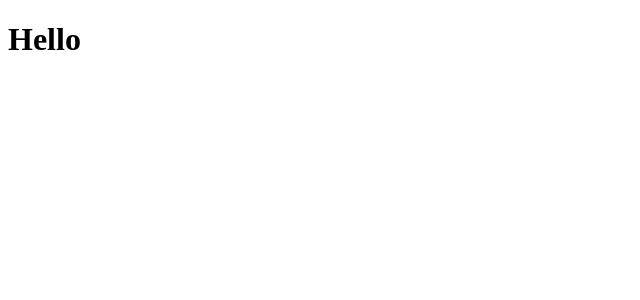
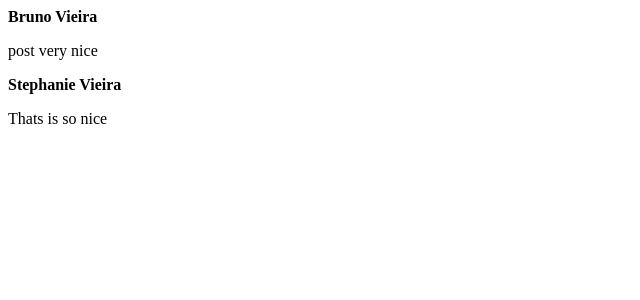
Before and after one commit to wbrunovieira/igniteReactJSVite01, a React (Vite) app: page / in a window 1280 px wide. Shown: the top 300 px of the page, without its empty margins (0-640 px from the left). Built offline with nearby package versions, Linux system fonts and the light colour scheme.

Commit message:
created the component Post and proprieti

```diff
--- a/src/App.jsx
+++ b/src/App.jsx
@@ -1,10 +1,15 @@
+import { Post } from './Post'
 
 function App() {
 
 
   return (
-   <h1>Hello</h1>
-  )
-}
+    <>
+      <Post author="Bruno Vieira" content="post very nice"/>
+      <Post author="Stephanie Vieira" content="Thats is so nice"/>
+
+    </>
+    )
+  }
 
 export default App
--- /dev/null
+++ b/src/Post.jsx
@@ -0,0 +1,8 @@
+export function Post(props) {
+    return (
+        <>
+            <strong>{props.author}</strong>
+            <p>{props.content}</p>
+        </>
+    )
+  }
```
